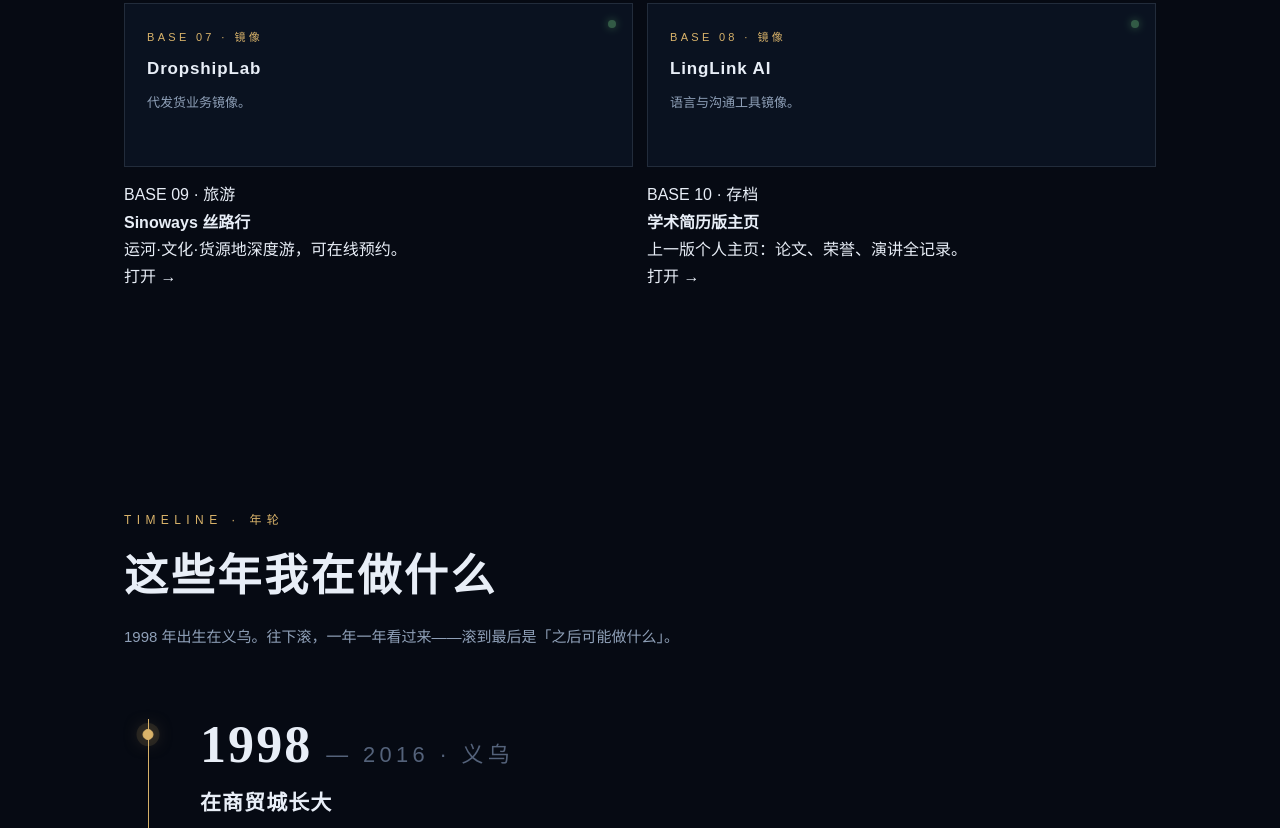
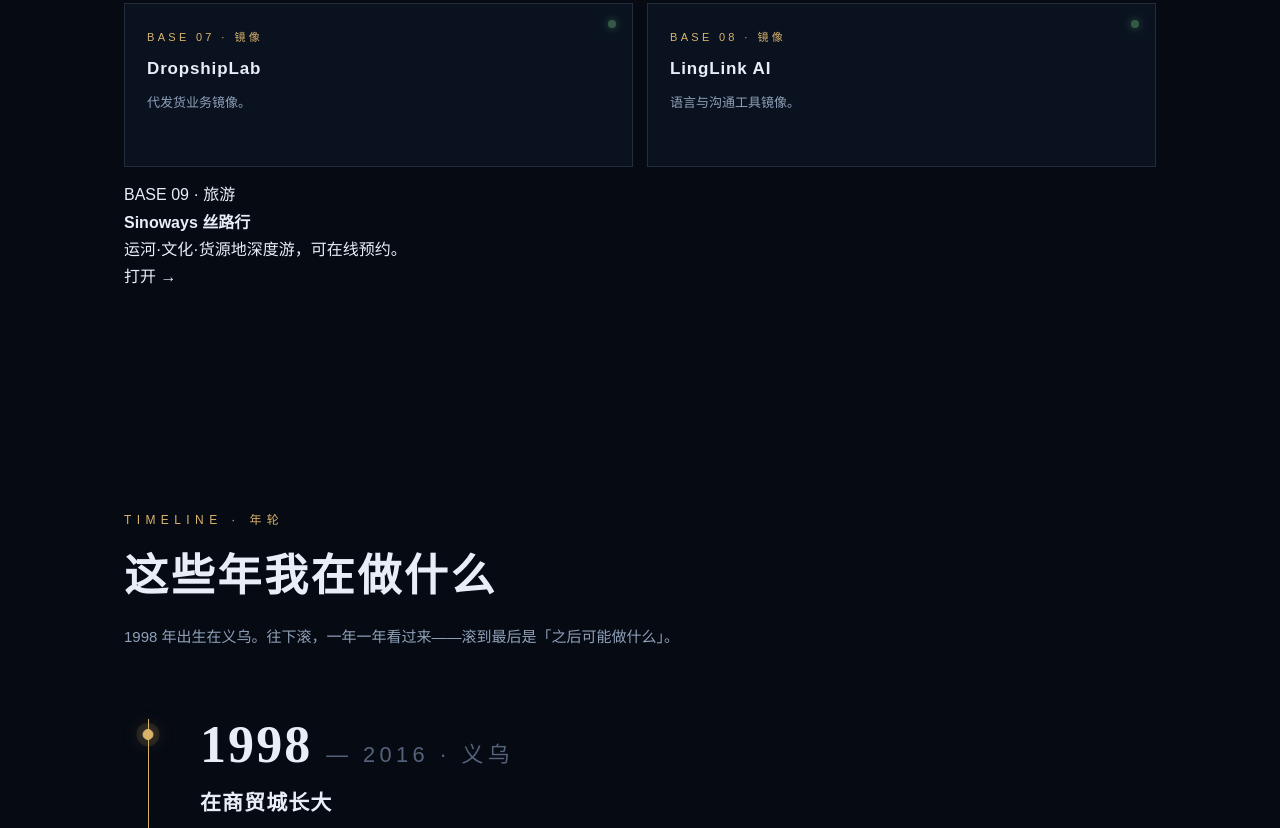
Before and after one commit to sinyu1998-eng/sinyu1998-eng.github.io, a plain HTML site: page index.html in a window 1280 px wide. Shown: the part 1990-2818 px from the top of the page. Drawn offline with Linux system fonts and the light colour scheme; animation ran at ten frames a second.

Commit message:
home: 加手机桥入口；基地只留真实站点，旧版主页移入页脚

```diff
--- a/index.html
+++ b/index.html
@@ -259,10 +259,6 @@ footer b{color:var(--dim)}
         <div class="bn">BASE 09 · 旅游</div><h4>Sinoways 丝路行</h4>
         <p>运河·文化·货源地深度游，可在线预约。</p><div class="open">打开 →</div>
       </a>
-      <a class="base rv" href="/index-academic.html" target="_blank" rel="noopener">
-        <div class="bn">BASE 10 · 存档</div><h4>学术简历版主页</h4>
-        <p>上一版个人主页：论文、荣誉、演讲全记录。</p><div class="open">打开 →</div>
-      </a>
     </div>
   </div>
 </section>
@@ -479,6 +475,7 @@ footer b{color:var(--dim)}
 
 <footer>
   <b>sinyu1998@gmail.com</b> · 公众号 Marguerite&amp;Asbury · <a href="https://github.com/sinyu1998-eng" style="border-bottom:1px solid var(--faint)">GitHub</a><br><br>
+  <a href="/papers.html" style="border-bottom:1px solid var(--faint)">论文空间</a> · <a href="/index-academic.html" style="border-bottom:1px solid var(--faint)">旧版主页</a><br><br>
   © 2026 黄倩如 Qianru (Carol) Huang
 </footer>
 
```
